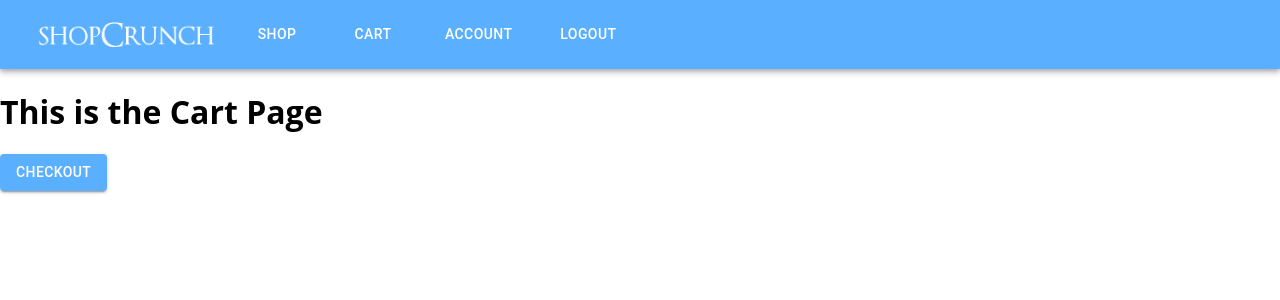
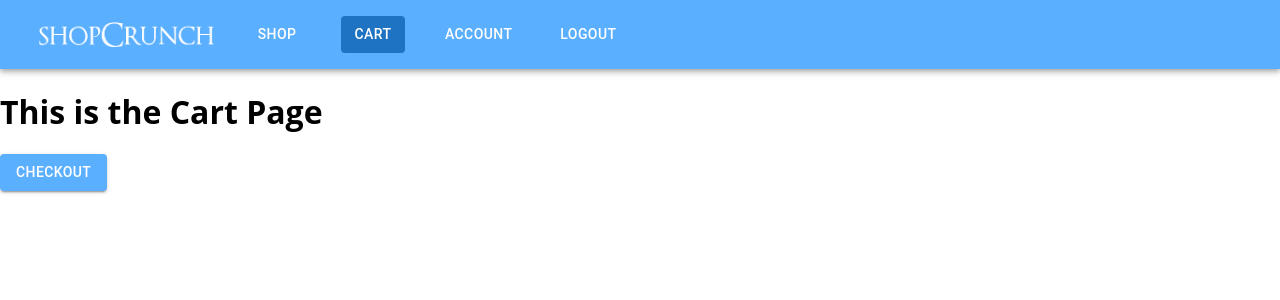
Before and after one commit to param23403/LaunchShopping--ecommerce, a React (Create React App) app in the folder frontend/: page /cart in a window 1280 px wide. Shown: the top 300 px of the page. Built offline with nearby package versions, Linux system fonts and the light colour scheme.

Commit message:
navbar changes

```diff
--- a/frontend/src/components/Account/Account.js
+++ b/frontend/src/components/Account/Account.js
@@ -8,7 +8,7 @@ function Account(){
 
     return(
       <>
-        <Navbar ispage={[true, false, false]}/>
+      <Navbar ispage={[false, false, true]}/>
       <div className="container">
         <div className="cover-photo">
           <img src="profile.jpg" class="profile"></img>
--- a/frontend/src/components/Navbar/Navbar.js
+++ b/frontend/src/components/Navbar/Navbar.js
@@ -1,9 +1,8 @@
-import {React} from "react";
+import {React, useState} from "react";
 import { Link } from "react-router-dom";
 import AppBar from '@mui/material/AppBar';
 import Box from '@mui/material/Box';
 import Toolbar from '@mui/material/Toolbar';
-import Typography from '@mui/material/Typography';
 import Button from '@mui/material/Button';
 import { useNavigate } from "react-router-dom";
 import './Navbar.css'
@@ -30,19 +29,33 @@ const Navbar = (props) => {
     const linkStyle = {
         margin: "1rem",
         textDecoration: "none",
-        color: 'white'
+        color: 'white',
     };
+
+    const [isPage, setPage] = useState(props.ispage);
+
+    const landonclick=()=>{
+        navigate('/')
+    }
 
     return (
         <>
         <Box sx={{ flexGrow: 1 }}>
             <AppBar position="static">
                 <Toolbar style={{backgroundColor: "#5BAFFF"}}>
-                <img src={logo} style={{ maxWidth: 175, maxHeight: 50, padding: 15}} alt="logo"></img>
-                        <Link to='/shopping'style={linkStyle}><Button color="inherit"  onClick={shoppingOnClick}>Shop</Button></Link>
-                        <Link to='/cart'style={linkStyle}><Button color="inherit" onClick={cartOnClick}>Cart</Button></Link>
-                        <Link to ='/account'style={linkStyle}><Button color="inherit" onClick={accountOnClick}>Account</Button></Link>
-                        <Link to='/'style={linkStyle}><Button color="inherit" onClick={logoutOnClick}>Logout</Button></Link>
+                <img src={logo} onClick={landonclick} style={{ maxWidth: 175, maxHeight: 50, padding: 15}} alt="logo"></img>
+                        <Link to='/shopping'style={linkStyle}>
+                            <Button color="inherit" style={{backgroundColor: isPage[0] ? "#1F73C3" : "#5BAFFF"}} onClick={shoppingOnClick}>Shop</Button>
+                        </Link>
+                        <Link to='/cart'style={linkStyle}>
+                            <Button color="inherit" style={{backgroundColor: isPage[1] ? "#1F73C3" : "#5BAFFF"}} onClick={cartOnClick}>Cart</Button>
+                        </Link>
+                        <Link to='/account'style={linkStyle}>
+                            <Button color="inherit" style={{backgroundColor: isPage[2] ? "#1F73C3" : "#5BAFFF"}} onClick={accountOnClick}>Account</Button>
+                        </Link>
+                        <Link to='/'style={linkStyle}>
+                            <Button color="inherit" onClick={logoutOnClick}>Logout</Button>
+                        </Link>
                 </Toolbar>
             </AppBar>
         </Box>
--- a/frontend/src/components/signup/Signup.js
+++ b/frontend/src/components/signup/Signup.js
@@ -1,8 +1,9 @@
-import { Button, Grid, TextField, Typography, Card } from "@mui/material";
+import { Button, Grid, TextField, Card, Toolbar, AppBar, Box } from "@mui/material";
 import { useRef, useState } from "react";
 import Backdrop from "./Backdrop";
 import Modal from "./Modal";
 import { useNavigate } from "react-router-dom";
+import logo from '../logow.png'
 
 function Signup() {
   const [modalIsOpen, setModalIsOpen] = useState(false);
@@ -48,7 +49,19 @@ function Signup() {
     setModalIsOpen(false);
   };
 
+  const landonclick=()=>{
+    navigate('/')
+  }
+
   return (
+    <>
+          <Box sx={{ flexGrow: 1 }}>
+        <AppBar position="static">
+          <Toolbar style={{ backgroundColor: "#5BAFFF" }}>
+          <img src={logo} onClick={landonclick} style={{ maxWidth: 175, maxHeight: 50, padding: 15}} alt="logo"></img>
+          </Toolbar>
+        </AppBar>
+      </Box>
     <Card
       sx={{
         marginTop: "5%",
@@ -124,6 +137,7 @@ function Signup() {
         {modalIsOpen && <Backdrop onClick={closeHandler} />}
       </Grid>
     </Card>
+    </>
   );
 }
 
```
Lines whose indentation alone changed are shown as unchanged.
